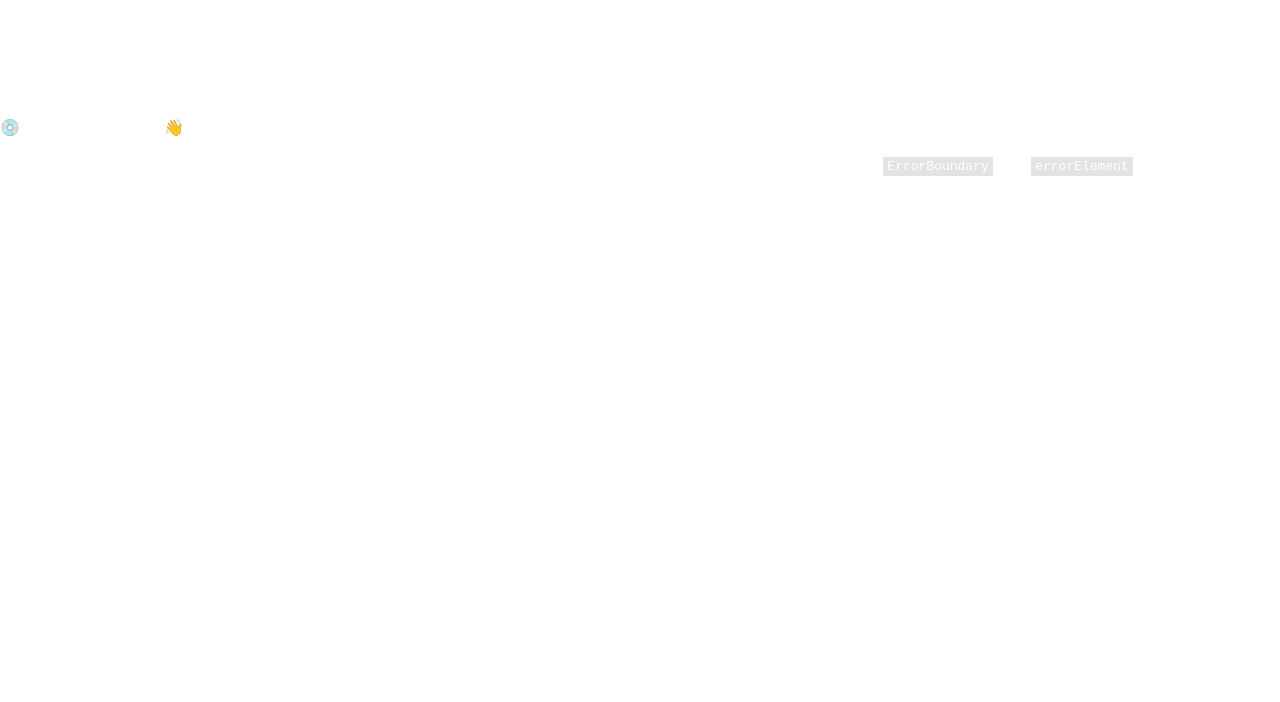
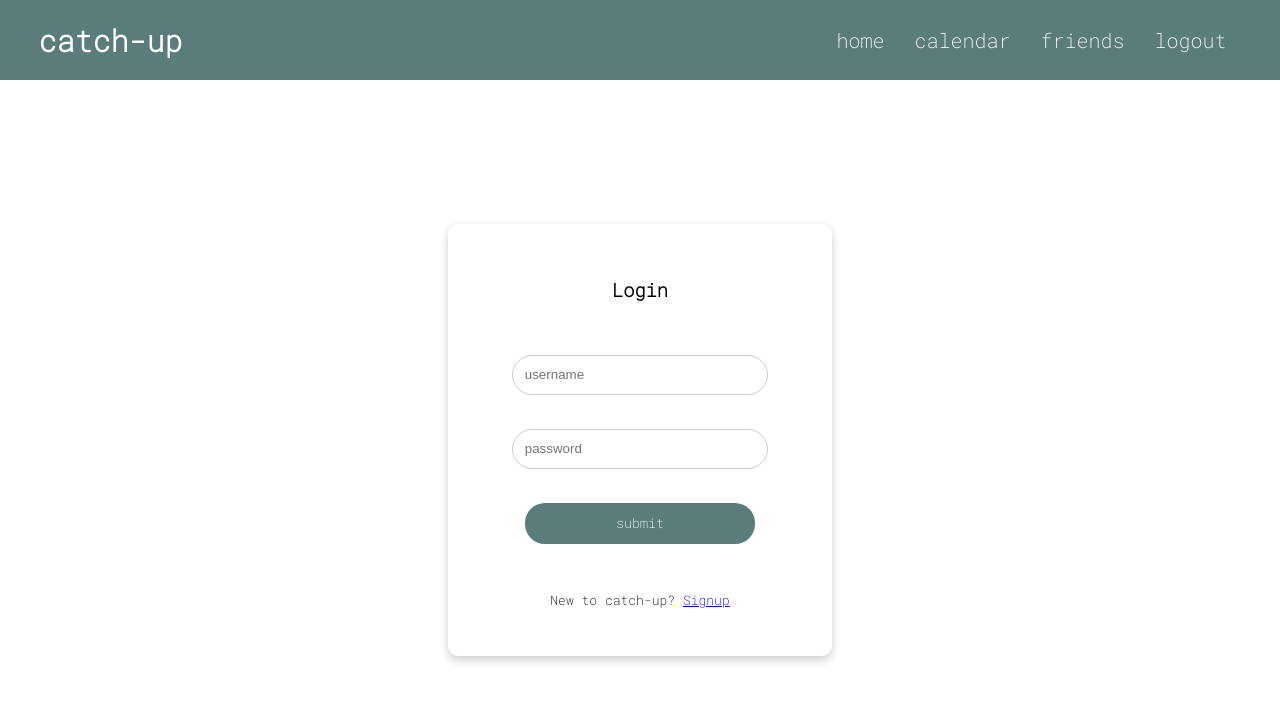
Before and after one commit to nhcathcart/post-it, a React (Vite) app in the folder front-end/: page /home in a window 1280 px wide. Before the commit this address had no page. Shown: the top 702 px of the page. Built offline with nearby package versions, Linux system fonts and the light colour scheme; no server answers.

Commit message:
authorization up an running

```diff
--- a/front-end/src/components/CreateUserPage.tsx
+++ b/front-end/src/components/CreateUserPage.tsx
@@ -10,7 +10,7 @@ export default function CreateUserPage() {
   const navigate = useNavigate();
   useEffect(() => {
     if (state.isLoggedIn) {
-      navigate("/");
+      navigate("/home");
     }
   }, [state.isLoggedIn]);
   return (
--- a/front-end/src/components/LoginCard.tsx
+++ b/front-end/src/components/LoginCard.tsx
@@ -1,18 +1,72 @@
 import "../css/utility-css.css";
-import "../css/LoginCard.css"
-import { useAppDispatch } from "../hooks";
-import { updatePassword, updateUsername } from "../reducers/loginReducer"
-export default function LoginCard () {
+import "../css/LoginCard.css";
+import { useAppDispatch, useAppSelector } from "../hooks";
+import {
+  loginUser,
+  updatePassword,
+  updateUsername,
+} from "../reducers/loginReducer";
+import { useState } from "react";
+import { useNavigate } from "react-router-dom";
+
+export default function LoginCard() {
+  const [err, setErr] = useState(false);
   const dispatch = useAppDispatch();
+  const state = useAppSelector((state) => state.login);
+  const navigate = useNavigate();
+  const handleLogin = async (e: any) => {
+    try {
+      e.preventDefault();
+      dispatch(
+        loginUser({ username: state.username, password: state.password })
+      ).then((res) => {
+        console.log("got dispatch response, ", res);
+        if (res.payload !== "unauthorized") {
+          console.log("login successful");
+          navigate("/home");
+        } else {
+          setErr(true);
+        }
+      });
+    } catch (error) {
+      e.preventDefault();
+      console.log("caught error");
+      setErr(true);
+    }
+  };
   return (
     <>
       <div className="login-card">
         <h3 className="login-title">Login</h3>
-            <input type="text" className="login-input" placeholder="username" onChange={(e) => {dispatch(updateUsername(e.target.value))}}></input>
-            <input type="password" className="login-input" placeholder="password" onChange={(e) => {dispatch(updatePassword(e.target.value))}}></input>
-            <button className="button login-button">submit</button>
-            <p className="login-link-text">New to catch-up? <a href="/create-user">Signup</a> </p>
+        {err && <p>Invalid login</p>}
+        <input
+          type="text"
+          className="login-input"
+          placeholder="username"
+          onChange={(e) => {
+            dispatch(updateUsername(e.target.value));
+          }}
+        ></input>
+        <input
+          type="password"
+          className="login-input"
+          placeholder="password"
+          onChange={(e) => {
+            dispatch(updatePassword(e.target.value));
+          }}
+        ></input>
+        <button
+          className="button login-button"
+          onClick={(e) => {
+            handleLogin(e);
+          }}
+        >
+          submit
+        </button>
+        <p className="login-link-text">
+          New to catch-up? <a href="/create-user">Signup</a>{" "}
+        </p>
       </div>
     </>
-    )
+  );
 }
--- a/front-end/src/components/LoginPage.tsx
+++ b/front-end/src/components/LoginPage.tsx
@@ -1,8 +1,29 @@
 import { Navbar } from "./Navbar";
 import "../css/utility-css.css";
 import LoginCard from "./LoginCard";
+import { useNavigate } from "react-router-dom";
+import { useEffect } from "react";
+import { useAppSelector, useAppDispatch } from "../hooks";
+import { checkUserAuth } from "../reducers/loginReducer";
 
 export default function LoginPage() {
+  const state = useAppSelector((state) => state.login);
+  const navigate = useNavigate();
+  const dispatch = useAppDispatch();
+
+  useEffect(() => {
+    console.log("checking login, ", state.isLoggedIn);
+    if (state.isLoggedIn) {
+      console.log("state is yes");
+      navigate("/home");
+    }
+  }, [state.isLoggedIn]);
+
+  useEffect(() => {
+    console.log("checkign user auth");
+    dispatch(checkUserAuth());
+  });
+
   return (
     <div className="page-container">
       <Navbar />
--- a/front-end/src/components/Protected.tsx
+++ b/front-end/src/components/Protected.tsx
@@ -3,23 +3,25 @@ import { ReactNode, createContext, useEffect, useState } from "react";
 import LoginPage from "./LoginPage";
 import { useAppDispatch, useAppSelector } from "../hooks";
 import { checkUserAuth } from "../reducers/loginReducer";
-import {useNavigate } from 'react-router-dom';
+import { useNavigate } from "react-router-dom";
 import Homepage from "./Homepage";
 
-
-function Protected(children: any) {
-
-  const state = useAppSelector(state => state.login);
+function Protected() {
+  const state = useAppSelector((state) => state.login);
   const dispatch = useAppDispatch();
   const navigate = useNavigate();
 
+  useEffect(() => {
+    console.log("checking login, ", state.isLoggedIn);
+    if (state.isLoggedIn) {
+      console.log("state is yes");
+      navigate("/home");
+    }
+  }, [state.isLoggedIn]);
+
   if (!state.isLoggedIn) {
-    return (
-      <LoginPage />
-    )
-  } else return (
-    <Homepage/>
-  )
+    return <LoginPage />;
+  } else return <Outlet />;
 }
 
 export default Protected;
--- a/front-end/src/main.tsx
+++ b/front-end/src/main.tsx
@@ -10,11 +10,13 @@ import Protected from "./components/Protected";
 const router = createBrowserRouter([
   {
     path: "/",
-    element: (
-      <Protected>
-        <Homepage />
-      </Protected>
-    ),
+    element: <Protected />,
+    children: [
+      {
+        path: "/home",
+        element: <Homepage />,
+      },
+    ],
   },
   {
     path: "/login",
--- a/front-end/src/reducers/loginReducer.ts
+++ b/front-end/src/reducers/loginReducer.ts
@@ -18,30 +18,45 @@ interface UserObj {
   password: string;
 }
 interface ReturnedUser {
-  user: {username: string}
+  user: { username: string };
 }
 const initialState: loginInfo = {
-  username: '',
-  password: '',
-  confirmPass: '',
+  username: "",
+  password: "",
+  confirmPass: "",
   isLoggedIn: false,
 };
 
 //Thunks, these use functions imported from the loginService
 
-export const logoutUser = createAsyncThunk("/api/auth/logout", async () => {
-  const response = await logout();
-  return response;
-});
+export const logoutUser = createAsyncThunk(
+  "/api/auth/logout",
+  async (_, thunkAPI) => {
+    console.log("logging out");
+    const response = await logout();
+    console.log("response is: ", response);
+    if (response === "successful logout") {
+      thunkAPI.dispatch(invalidateCreds());
+      window.location.reload();
+      return response;
+    }
+    return response;
+  }
+);
 
 export const loginUser = createAsyncThunk(
   "/api/auth/login",
   async (userObj: UserObj, thunkAPI) => {
+    console.log(userObj);
     const { username, password } = userObj;
     try {
       const data = await login(username, password);
-      return { username: data.username }
+      console.log("data is: ", data);
+      if (!data.username) throw "unauthorized";
+      thunkAPI.dispatch(validateCreds());
+      return { username: data.username };
     } catch (error) {
+      console.log(error);
       return thunkAPI.rejectWithValue(error);
     }
   }
@@ -50,12 +65,11 @@ export const loginUser = createAsyncThunk(
 export const createNewUser = createAsyncThunk(
   "/api/auth/create-user",
   async (userObj: UserObj, thunkAPI) => {
-    console.log('Userobj is: ', userObj)
     const { username, password } = userObj;
     try {
       const data = await createUser(username, password);
       thunkAPI.dispatch(validateCreds());
-      return { username: data.username }
+      return { username: data.username };
     } catch (error) {
       return thunkAPI.rejectWithValue(error);
     }
@@ -66,16 +80,20 @@ export const checkUserAuth = createAsyncThunk(
   "/api/auth/check-auth",
   async (_, thunkAPI) => {
     try {
+      console.log("calling checkAuth");
       const data = await checkAuth();
-      thunkAPI.dispatch(validateCreds())
-      return { username: data.username }
+      console.log("data is: ", data);
+      if (data.err) {
+        console.log("hit an error in checkAuth midlleware");
+        throw "unauthorized";
+      }
+      thunkAPI.dispatch(validateCreds());
+      return { username: data.username };
     } catch (error) {
       return thunkAPI.rejectWithValue(error);
     }
   }
 );
-
-
 
 export const loginSlice = createSlice({
   name: "login",
@@ -93,6 +111,9 @@ export const loginSlice = createSlice({
     validateCreds: (state) => {
       state.isLoggedIn = true;
     },
+    invalidateCreds: (state) => {
+      state.isLoggedIn = false;
+    },
   },
 });
 
@@ -101,6 +122,7 @@ export const {
   updatePassword,
   updateCofirmPass,
   validateCreds,
+  invalidateCreds,
 } = loginSlice.actions;
 
 export default loginSlice.reducer;
--- a/front-end/src/services/loginService.ts
+++ b/front-end/src/services/loginService.ts
@@ -2,6 +2,9 @@ export async function login(username: string, password: string) {
   const response = await fetch("/api/auth/login", {
     method: "POST",
     credentials: "include",
+    headers: {
+      "Content-Type": "application/json",
+    },
     body: JSON.stringify({ username: username, password: password }),
   });
   const responseParsed = await response.json();
@@ -36,12 +39,16 @@ export async function createUser(username: string, password: string) {
 }
 
 export async function logout() {
+  console.log('first line of logout');
   localStorage.removeItem("user");
   const response = await fetch("/api/auth/logout", {
     method: "POST",
     credentials: "include",
   });
-  return response;
+  console.log('i am in logout')
+  const responseParsed =  response.json();
+  console.log('i have parsed');
+  return responseParsed;
 }
 
 export const getCurrentUser = () => {
```
Also changed, not shown: 4 other files (tests, documents, lock files or other folders). Lines whose indentation alone changed are shown as unchanged.
